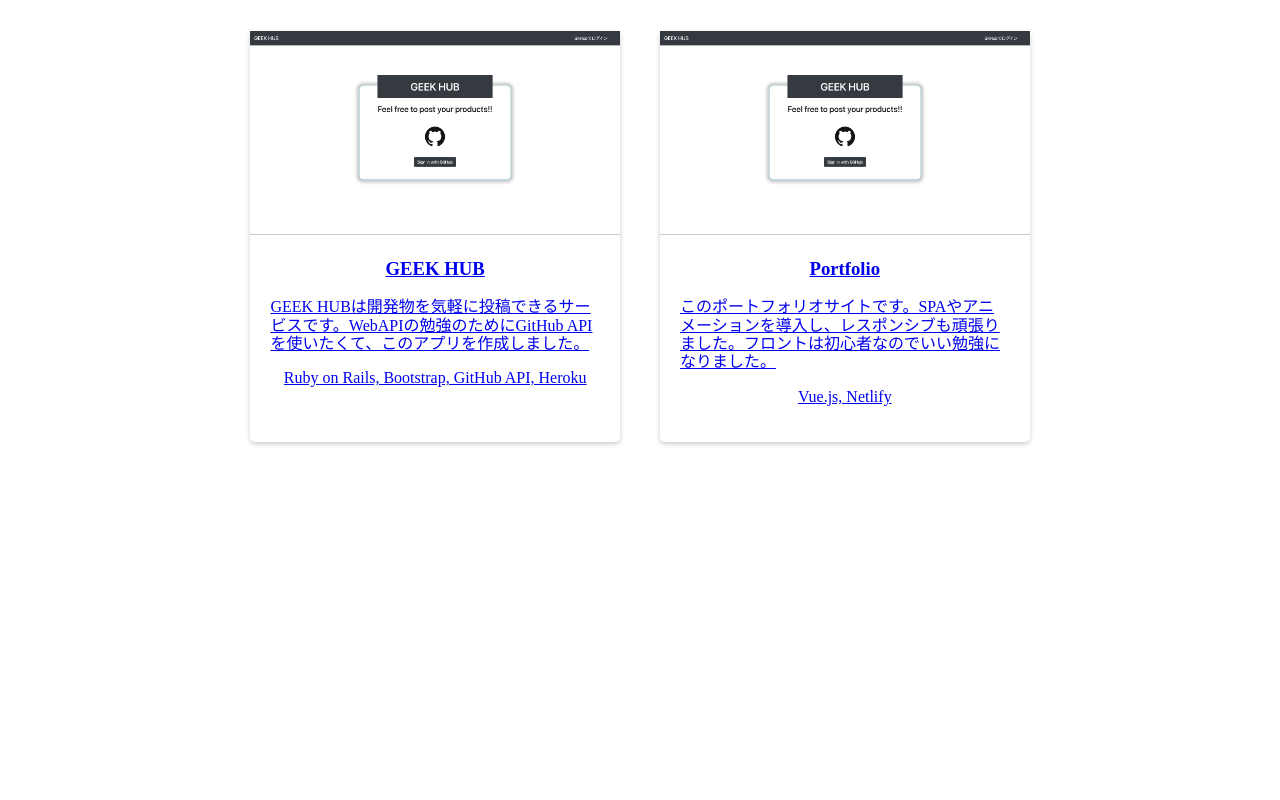
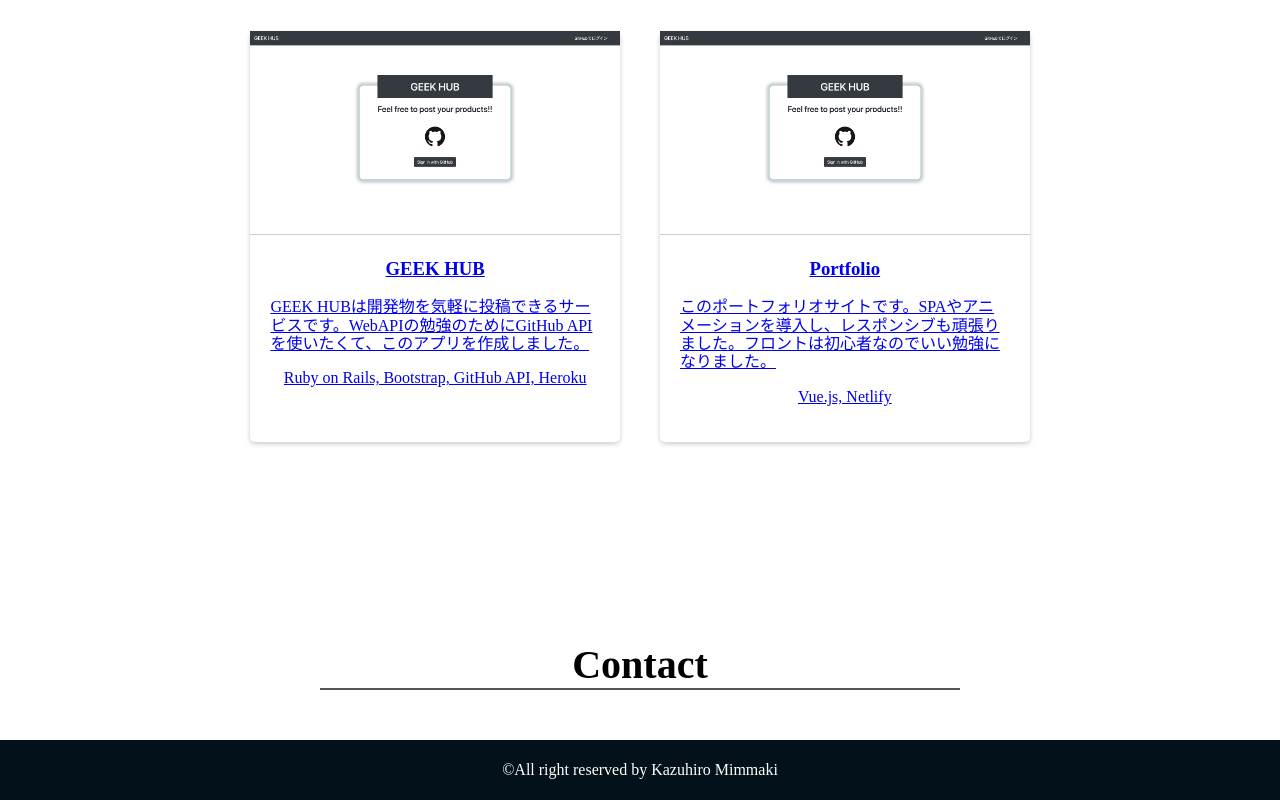
Before and after one commit to Kazuhiro-Mimaki/My-Portfolio, a Vue app: page / in a window 1280 px wide. Shown: the part 2199-2999 px from the top of the page. Before the commit the page ends 2841 px from the top, so only its background shows below. Built offline with nearby package versions, Linux system fonts and the light colour scheme; what vue-typer would draw is missing.

Commit message:
implement footer

```diff
--- a/src/App.vue
+++ b/src/App.vue
@@ -5,6 +5,8 @@
     <About></About>
     <Skills></Skills>
     <Works></Works>
+    <Contact></Contact>
+    <Footer></Footer>
     <!-- <div id="nav"> -->
       <!-- <router-link to="/">Home</router-link> |
       <router-link to="/about">About</router-link> -->
@@ -20,6 +22,8 @@ import Top from './components/pages/Top'
 import About from './components/pages/About'
 import Skills from './components/pages/Skills'
 import Works from './components/pages/Works'
+import Contact from './components/pages/Contact'
+import Footer from './components/pages/Footer'
 
 export default {
   components: {
@@ -28,6 +32,8 @@ export default {
     About,
     Skills,
     Works,
+    Contact,
+    Footer,
   },
 }
 </script>
--- a/src/components/pages/About.vue
+++ b/src/components/pages/About.vue
@@ -1,6 +1,5 @@
 <template>
   <div class="about">
-    <!-- <pageTitle title="About"></pageTitle> -->
     <pageTitle title="About"></pageTitle>
     <div class="items">
       <img src="../../assets/portfolio.jpg">
--- /dev/null
+++ b/src/components/pages/Contact.vue
@@ -0,0 +1,19 @@
+<template>
+  <div class="contact">
+    <pageTitle title="Contact"></pageTitle>
+  </div>
+</template>
+
+<script>
+import pageTitle from '../modules/pageTitle'
+
+export default {
+  components: {
+    pageTitle,
+  }
+}
+</script>
+
+<style scoped>
+
+</style>
--- /dev/null
+++ b/src/components/pages/Footer.vue
@@ -0,0 +1,18 @@
+<template>
+  <footer>
+    <div class="footer">
+      &copy;All right reserved by Kazuhiro Mimmaki
+    </div>
+  </footer>
+</template>
+
+<style scoped>
+footer {
+  height: 60px;
+  background-color: #03111a;
+  color: white;
+  display: flex;
+  align-items: center;
+  justify-content: center;
+}
+</style>
--- a/src/views/Home.vue
+++ b/src/views/Home.vue
@@ -6,12 +6,4 @@
 
 <script>
 // @ is an alias to /src
-import HelloWorld from '@/components/HelloWorld.vue'
-
-export default {
-  name: 'Home',
-  components: {
-    HelloWorld
-  }
-}
 </script>
```
